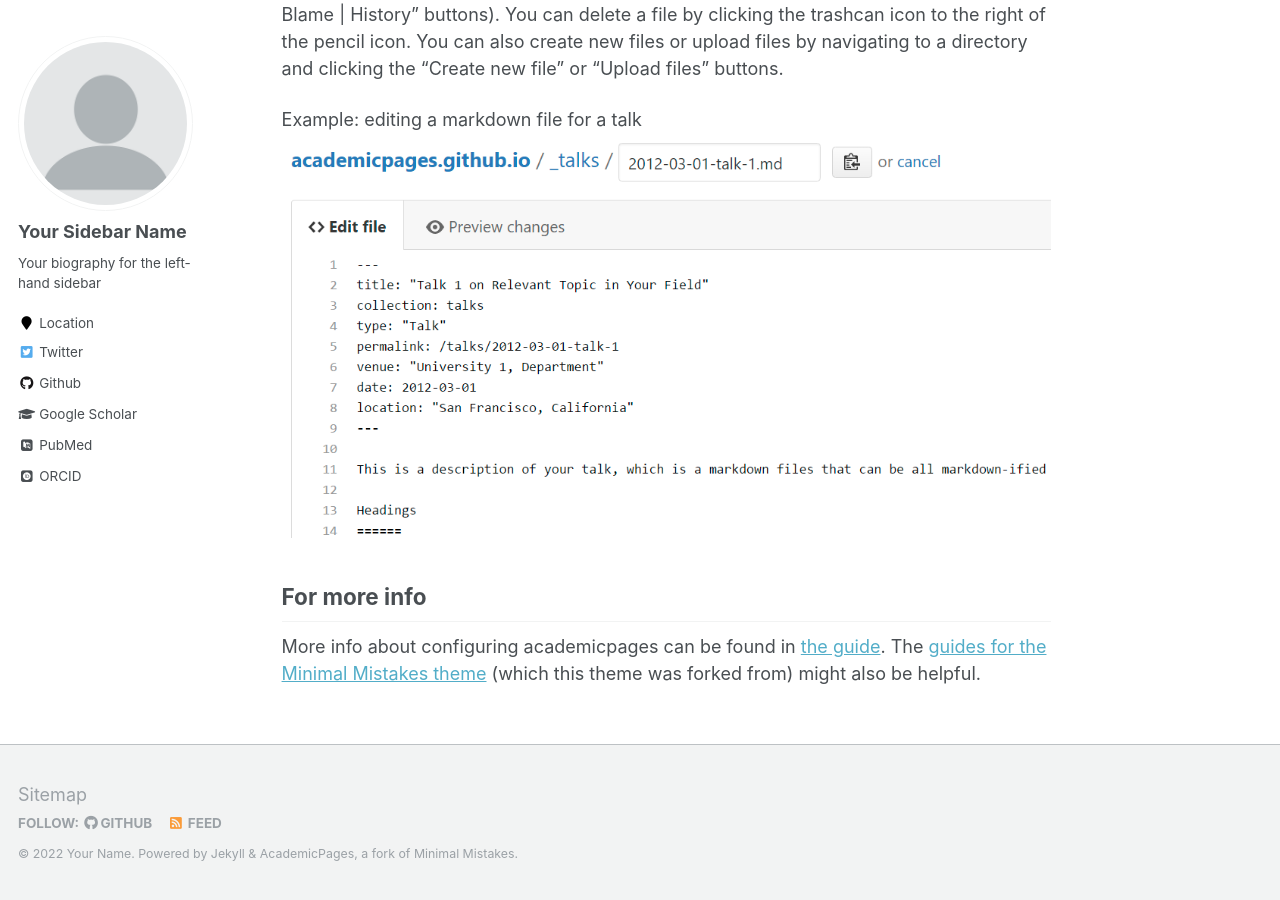
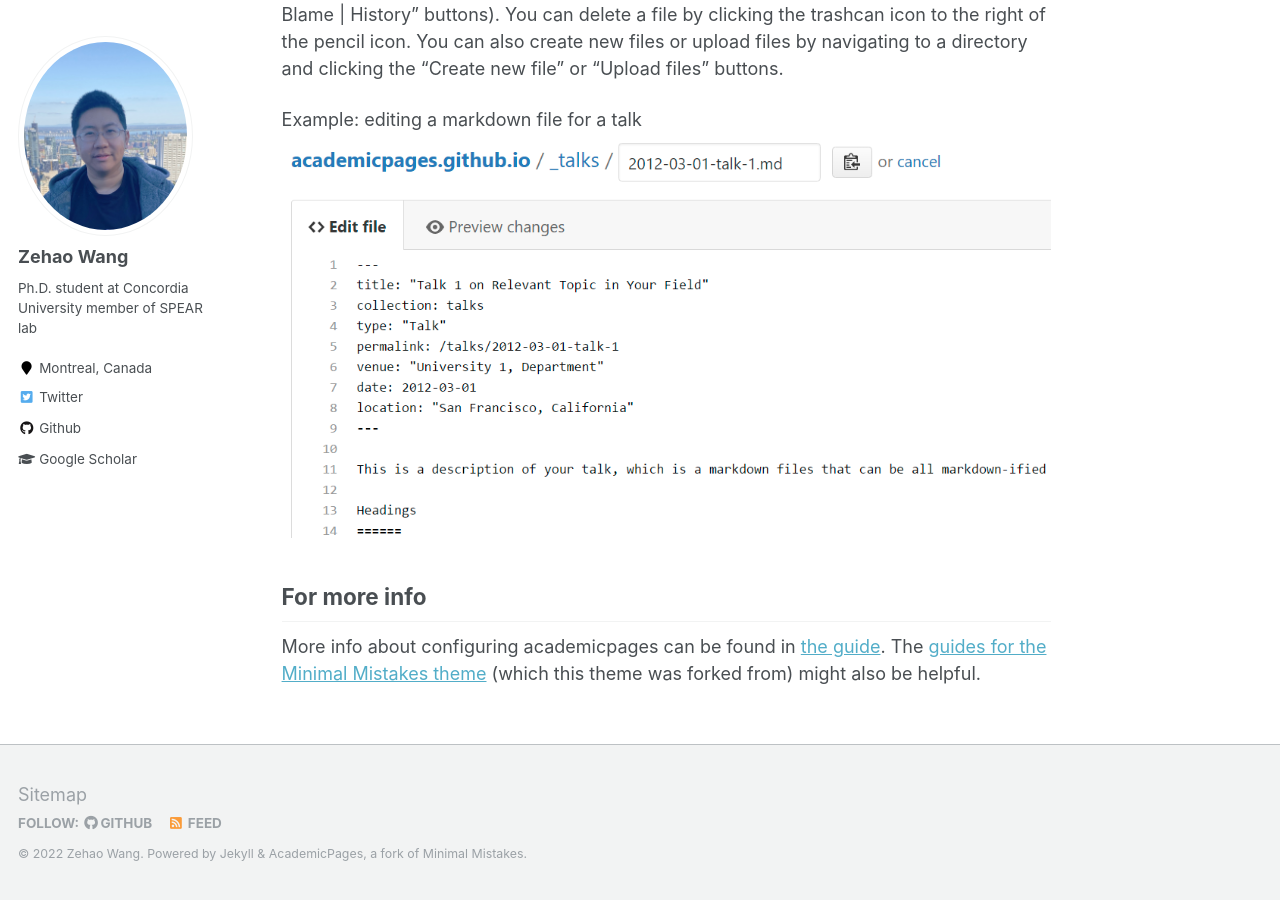
Before and after one commit to zehaowang00/zehaowang00.github.io, a Jekyll site: the page built from _pages/about.md, in a window 1280 px wide and 900 px high, scrolled down 2463 px. Built offline with Jekyll 4.4.1, drawn with Linux system fonts in a browser that asks for light colours; some web fonts are replaced; some of the changed text lies outside the part shown.

Commit message:
update left bar

```diff
--- a/_config.yml
+++ b/_config.yml
@@ -7,9 +7,9 @@
 
 # Site Settings
 locale                   : "en-US"
-title                    : "Your Name / Site Title"
+title                    : "Zehao Wang"
 title_separator          : "-"
-name                     : &name "Your Name"
+name                     : &name "Zehao Wang"
 description              : &description "personal description"
 url                      : https://zehaowang00.github.io # the base hostname & protocol for your site e.g. "https://mmistakes.github.io"
 baseurl                  : "" # the subpath of your site, e.g. "/blog"
@@ -80,13 +80,13 @@ analytics:
 
 # Site Author
 author:
-  name             : "Your Sidebar Name"
+  name             : "Zehao Wang"
   avatar           : "profile.png"
-  bio              : "Your biography for the left-hand sidebar"
-  location         : "Location"
+  bio              : "Ph.D. student at Concordia University\n member of SPEAR lab"
+  location         : "Montreal, Canada"
   employer         :
-  pubmed           : "https://www.ncbi.nlm.nih.gov/pubmed/?term=john+snow"
-  googlescholar    : "http://yourfullgooglescholarurl.com"
+  pubmed           :
+  googlescholar    : "https://scholar.google.ca/citations?user=LM-eWdIAAAAJ&hl=en"
   email            :
   researchgate     :  # example: "https://www.researchgate.net/profile/yourprofile"
   uri              :
@@ -96,20 +96,20 @@ author:
   flickr           :
   facebook         :
   foursquare       :
-  github           : "academicpages"
+  github           : "zehaowang00"
   google_plus      :
   keybase          :
   instagram        :
   impactstory      : #"https://profiles.impactstory.org/u/xxxx-xxxx-xxxx-xxxx"
   lastfm           :
   linkedin         :
-  orcid            : "http://orcid.org/yourorcidurl"
+  orcid            :
   pinterest        :
   soundcloud       :
   stackoverflow    : # http://stackoverflow.com/users/123456/username
   steam            :
   tumblr           :
-  twitter          : "replacethistwitterhandle"
+  twitter          : "Zehao_Wang_"
   vine             :
   weibo            :
   xing             :
```
Also changed, not shown: README.md (+1 -1 lines), images/profile.png, images/profile2.png (added), 1 other file.
